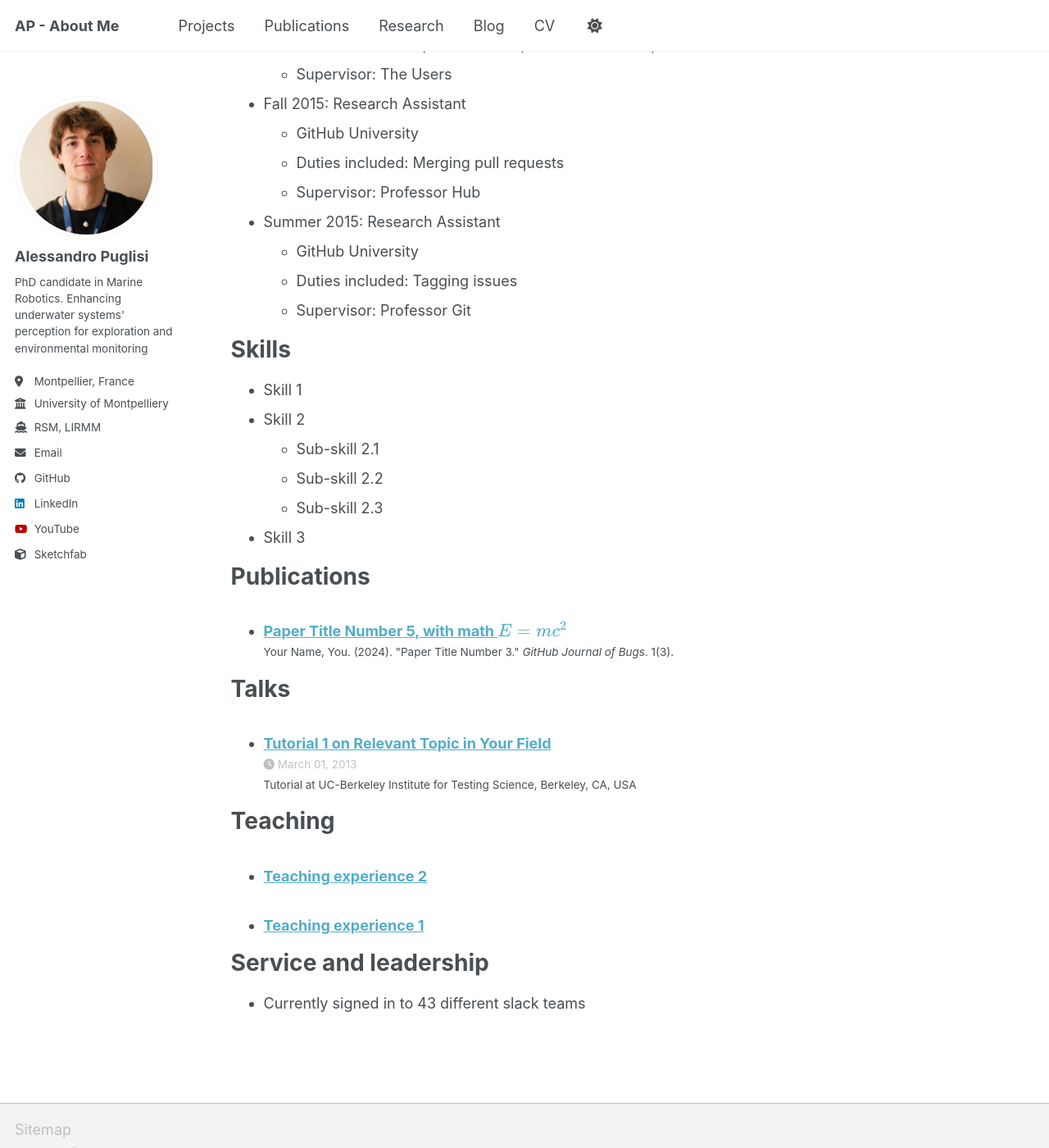
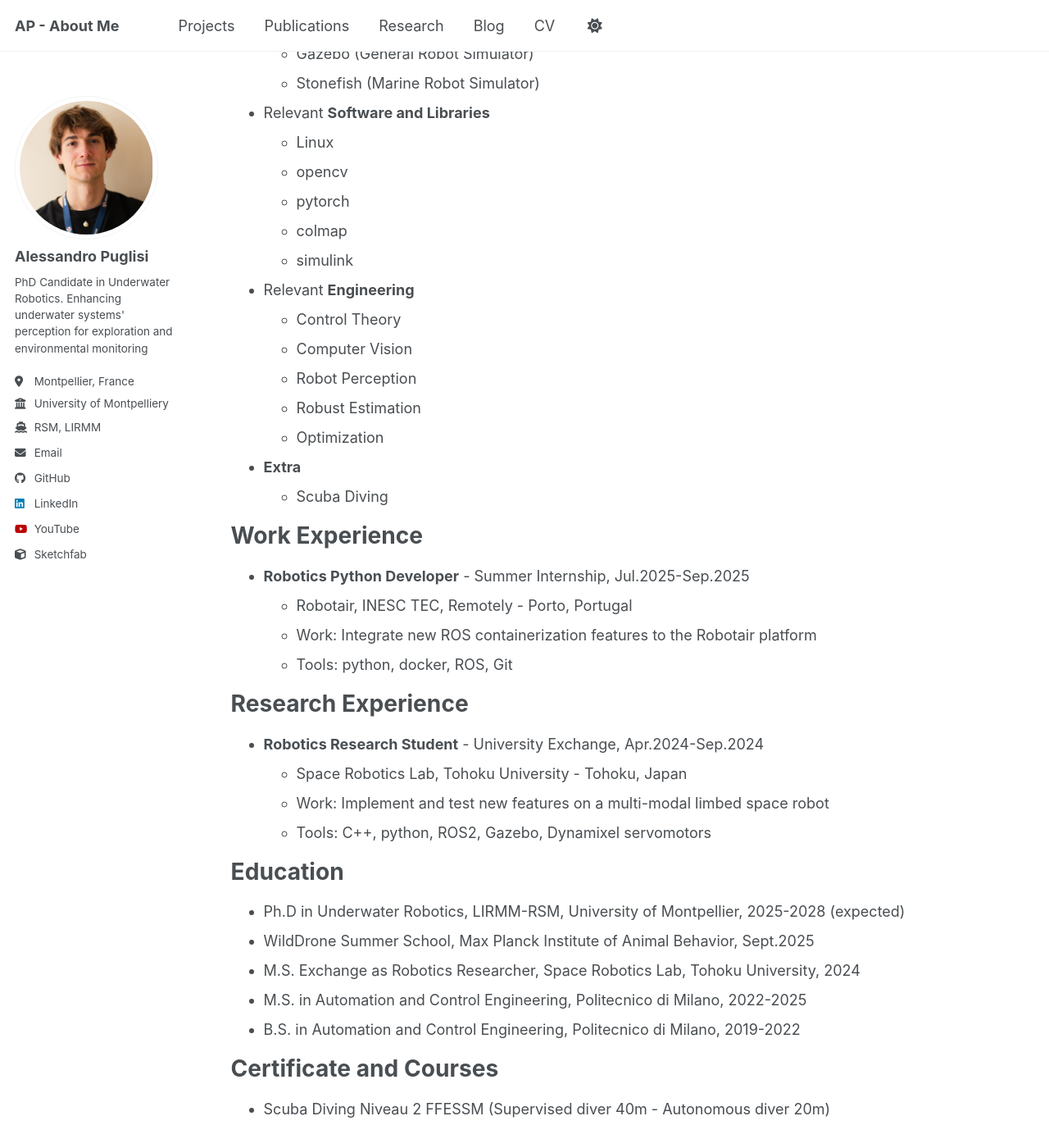
Before and after one commit to AlePuglisi/AlePuglisi.github.io, a Jekyll site: the page built from _pages/cv.md, in a window 1280 px wide and 1400 px high, scrolled down 393 px. Shown: the whole window at 82% size. Built offline with Jekyll 4.4.1, drawn with Linux system fonts in a browser that asks for light colours; a script bundle is joined from its source files by our own code; library files that are not in the unit come from our copies; some of the changed text lies outside the part shown.

Commit message:
feat: about me section

```diff
--- a/_config.yml
+++ b/_config.yml
@@ -27,7 +27,7 @@
   name             : "Alessandro Puglisi"
   pronouns         : # example: "she/her"
   bio              : >
-    PhD candidate in Marine Robotics.
+    PhD Candidate in Underwater Robotics.
     Enhancing underwater systems' perception for exploration and environmental monitoring
   location         : "Montpellier, France"
   employer         : "University of Montpelliery"
--- a/_pages/cv.md
+++ b/_pages/cv.md
@@ -8,40 +8,65 @@
 ---
 
 {% include base_path %}
+Skills
+======
+* **Programming Languages**
+  * C++
+  * python
+  * MATLAB
+  * C
+* **Robotics Tools**
+  * ROS1 - ROS2
+  * Gazebo (General Robot Simulator)
+  * Stonefish (Marine Robot Simulator)
+* Relevant **Software and Libraries**
+  * Linux
+  * opencv
+  * pytorch
+  * colmap
+  * simulink
+* Relevant **Engineering**
+  * Control Theory
+  * Computer Vision
+  * Robot Perception
+  * Robust Estimation
+  * Optimization
+* **Extra**
+  * Scuba Diving
+
+Work Experience
+======
+* **Robotics Python Developer** - Summer Internship, Jul.2025-Sep.2025
+  * Robotair, INESC TEC, Remotely - Porto, Portugal
+  * Work: Integrate new ROS containerization features to the Robotair platform
+  * Tools: python, docker, ROS, Git
+
+Research Experience
+======
+* **Robotics Research Student** - University Exchange, Apr.2024-Sep.2024
+  * Space Robotics Lab, Tohoku University - Tohoku, Japan
+  * Work: Implement and test new features on a multi-modal limbed space robot
+  * Tools: C++, python, ROS2, Gazebo, Dynamixel servomotors
 
 Education
 ======
-* Ph.D in Version Control Theory, GitHub University, 2018 (expected)
-* M.S. in Jekyll, GitHub University, 2014
-* B.S. in GitHub, GitHub University, 2012
+* Ph.D in Underwater Robotics, LIRMM-RSM, University of Montpellier, 2025-2028 (expected)
+* WildDrone Summer School, Max Planck Institute of Animal Behavior, Sept.2025
+* M.S. Exchange as Robotics Researcher, Space Robotics Lab, Tohoku University, 2024
+* M.S. in Automation and Control Engineering, Politecnico di Milano, 2022-2025
+* B.S. in Automation and Control Engineering, Politecnico di Milano, 2019-2022
 
-Work experience
+<!-- Volunteering
 ======
-* Spring 2024: Academic Pages Collaborator
-  * GitHub University
-  * Duties includes: Updates and improvements to template
-  * Supervisor: The Users
+* AILERONS, Oct. 2025 - present
+* AVIS, blood doner, 2023-2025 -->
 
-* Fall 2015: Research Assistant
-  * GitHub University
-  * Duties included: Merging pull requests
-  * Supervisor: Professor Hub
+Certificate and Courses
+======
+* Scuba Diving Niveau 2 FFESSM (Supervised diver 40m - Autonomous diver 20m)
 
-* Summer 2015: Research Assistant
-  * GitHub University
-  * Duties included: Tagging issues
-  * Supervisor: Professor Git
 
-Skills
-======
-* Skill 1
-* Skill 2
-  * Sub-skill 2.1
-  * Sub-skill 2.2
-  * Sub-skill 2.3
-* Skill 3
-
-Publications
+<!-- Publications
 ======
   <ul>{% for post in site.publications reversed %}
     {% include archive-single-cv.html %}
@@ -61,4 +86,4 @@
 
 Service and leadership
 ======
-* Currently signed in to 43 different slack teams
+* Currently signed in to 43 different slack teams -->
--- a/_pages/publications.html
+++ b/_pages/publications.html
@@ -10,6 +10,8 @@
 {% endif %}
 
 {% include base_path %}
+
+Coming Soon...
 
 <!-- New style rendering if publication categories are defined -->
 {% if site.publication_category %}
--- a/_pages/research.html
+++ b/_pages/research.html
@@ -1,6 +1,6 @@
 ---
 layout: archive
-title: "Ongoing Research"
+title: "Ongoing and Past Research"
 permalink: /research/
 author_profile: true
 ---
--- a/_publications/2025-06-08-paper-title-number-5.md
+++ /dev/null
@@ -1,13 +0,0 @@
----
-title: "Paper Title Number 5, with math $$E=mc^2$$"
-collection: publications
-category: conferences
-permalink: /publication/2024-02-17-paper-title-number-4
-excerpt: 'This paper is about a famous math equation, $$E=mc^2$$'
-date: 2024-02-17
-venue: 'GitHub Journal of Bugs'
-paperurl: 'https://academicpages.github.io/files/paper3.pdf'
-citation: 'Your Name, You. (2024). &quot;Paper Title Number 3.&quot; <i>GitHub Journal of Bugs</i>. 1(3).'
----
-
-Using [MathJax](https://www.mathjax.org/) in the description is supported - $$E=mc^2$$ - however, the use must be mindful that the default delimiters are `$$...$$` and `\\[...\\]` which differs from the `$...$` that is typically expected.
```
Also changed, not shown: _pages/about.md (+39 -6 lines).
